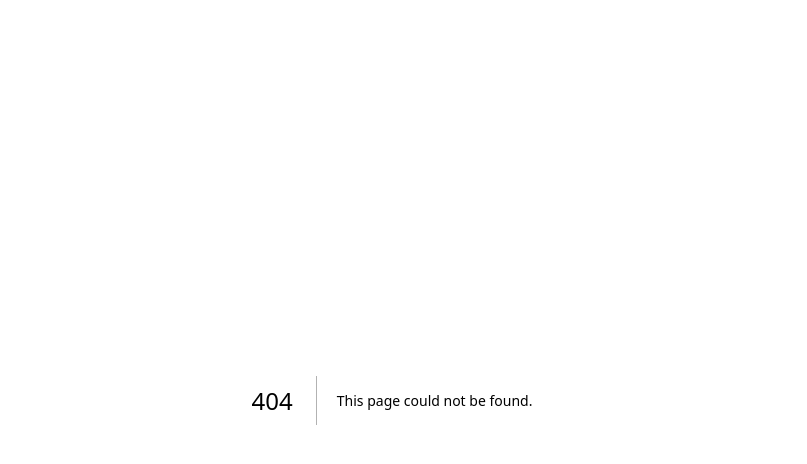
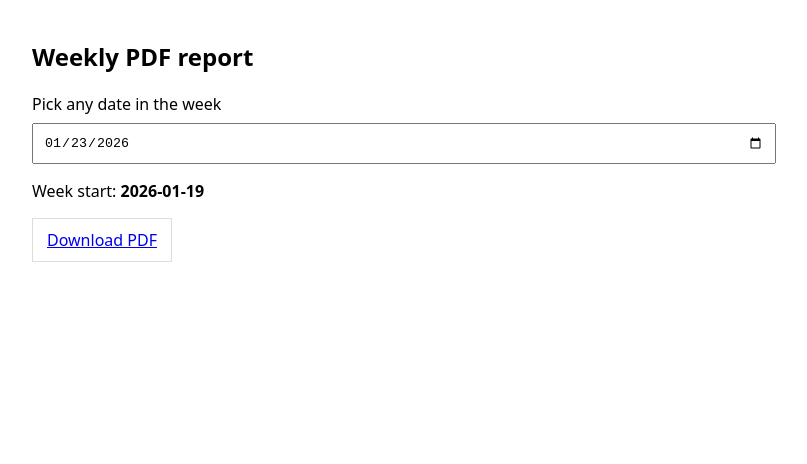
Before and after one commit to GROGAMING/DONASH-Gym-Tracker, a Next.js app: page /admin/report in a window 1280 px wide. Before the commit this address had no page. Shown: the top 464 px of the page, without its empty margins (248-1055 px from the left). Built offline with nearby package versions, Linux system fonts and the light colour scheme.

Commit message:
Create page.tsx

```diff
--- /dev/null
+++ b/src/app/admin/report/page.tsx
@@ -0,0 +1,36 @@
+"use client";
+
+import { useMemo, useState } from "react";
+import { mondayFromAnyDateISO } from "@/lib/week";
+
+function todayISO() {
+  return new Date().toISOString().slice(0, 10);
+}
+
+export default function AdminReportPage() {
+  const [dateInWeek, setDateInWeek] = useState(todayISO());
+  const weekStart = useMemo(() => mondayFromAnyDateISO(dateInWeek), [dateInWeek]);
+
+  return (
+    <main style={{ padding: 20, maxWidth: 720, margin: "0 auto", fontFamily: "system-ui" }}>
+      <h2>Weekly PDF report</h2>
+
+      <label>Pick any date in the week</label>
+      <input
+        type="date"
+        value={dateInWeek}
+        onChange={(e) => setDateInWeek(e.target.value)}
+        style={{ display: "block", width: "100%", padding: 10, margin: "8px 0 16px" }}
+      />
+
+      <p>Week start: <b>{weekStart}</b></p>
+
+      <a
+        href={`/api/admin/report?weekStart=${weekStart}`}
+        style={{ display: "inline-block", padding: "10px 14px", border: "1px solid #ddd" }}
+      >
+        Download PDF
+      </a>
+    </main>
+  );
+}
```
